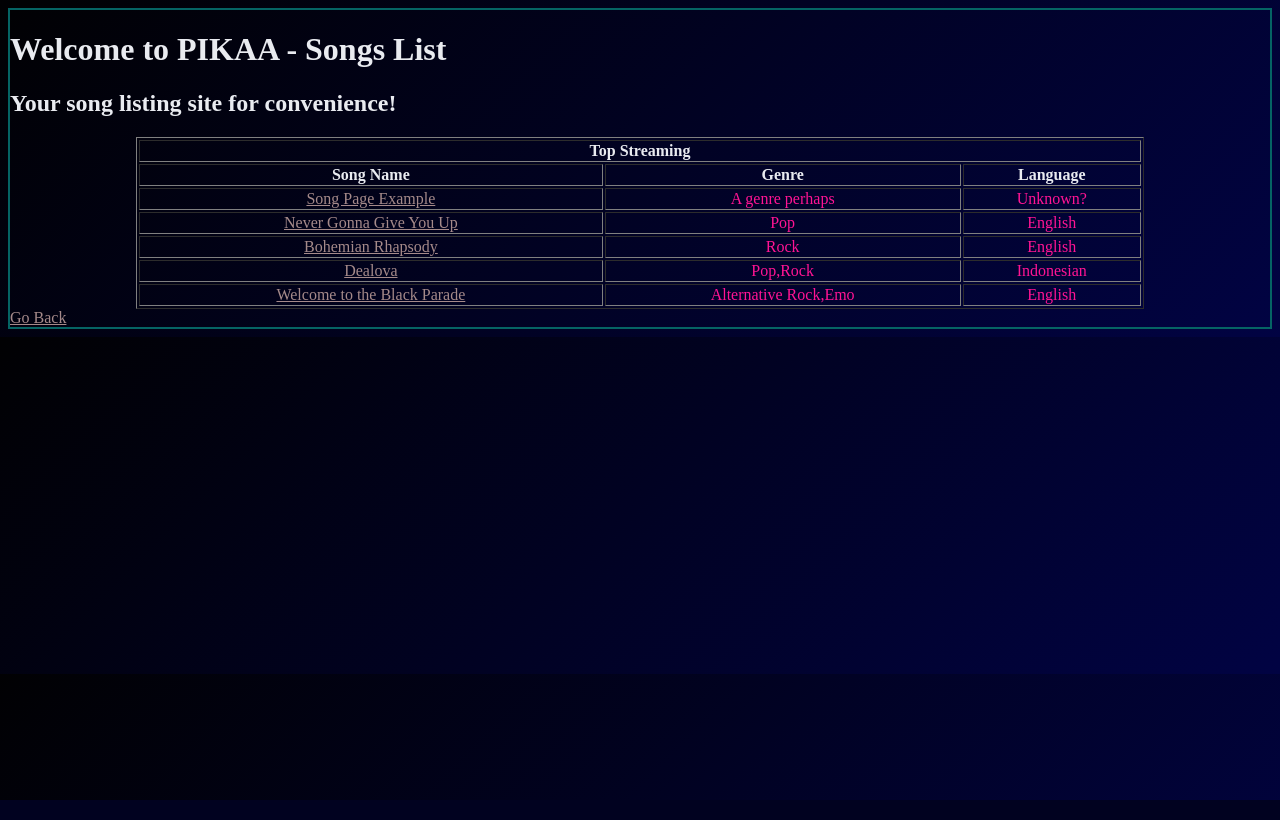
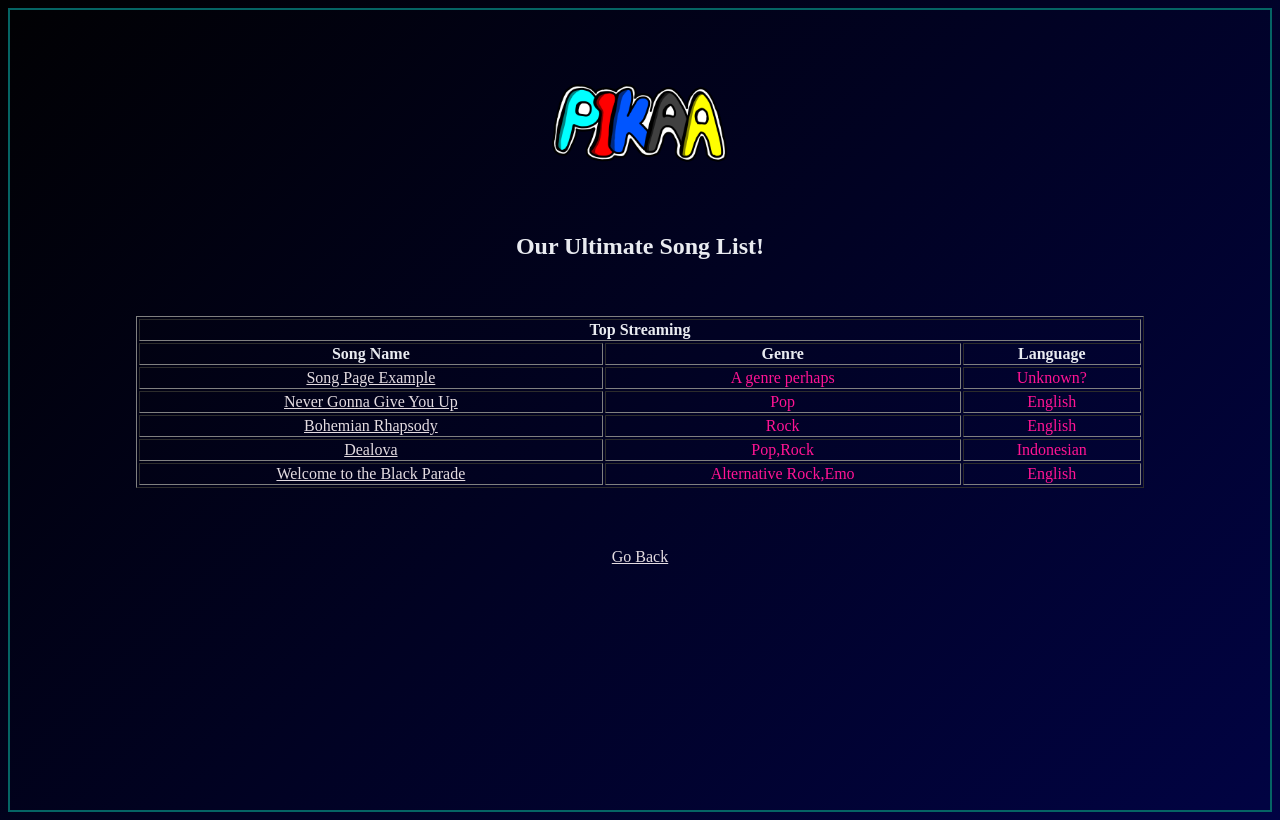
Before and after one commit to PutraDanialzul/pikaa, a PHP site: page /songs/ in a window 1280 px wide. Run offline with PHP 8.4, Linux system fonts and the light colour scheme.

Commit message:
decorate song listing

```diff
--- a/feedback/thank.html
+++ b/feedback/thank.html
@@ -8,7 +8,7 @@
 	<body>
 		<div style="text-align: center;">
 		<h1>Thank you</h1>
-		<p>Go back to <a href="/"> <img src="/media/pikaa.png" alt="PIKAA Logo" width=200> </a></p>
+		<p>Go back to <a href="/"> <img src="/media/pikaa.png" alt="PIKAA Logo" width=200> </a> </p>
         </div>
 	</body>
 </html>
--- a/index.html
+++ b/index.html
@@ -22,6 +22,7 @@
     </div>
     <footer class="footer">
         <p>© 2025 PIKAA. All rights reserved.</p>
+        <p style="opacity: 0.6;">⚙️ Powered by <a href="https://github.com"> github.com </a> & <a href="https://freedns.afraid.org">freedns.afraid.org</p>
     </footer>
     </body>
     </div>
--- a/songs/index.html
+++ b/songs/index.html
@@ -6,11 +6,15 @@
          .info {
              text-align:center;
              color : #FF1493 ;
+
          }
          .center-table {
              margin-left: auto;
              margin-right: auto;
+             margin-top:56px ;
+             margin-bottom: 60px;
          }
+
 
       </style>
         <link rel="stylesheet" href="/styles.css">
@@ -19,13 +23,14 @@
         <meta http-equiv="Pragma" content="no-cache">
         <meta http-equiv="Expires" content="0">
     </head>
-    <body>
+    <body style="text-align: center;">
 
         <h1>
-            Welcome to PIKAA - Songs List
+            <a href="/">
+                <img src="/media/pikaa.png" alt="PIKAA home" width=200 class="logo"></a>
         </h1>
         <h2>
-            Your song listing site for convenience!
+            Our Ultimate Song List!
         </h2>
 
     <table class="center-table" id="song-table" border="1" width="80%" >
@@ -33,16 +38,16 @@
                <th colspan ="3"> Top Streaming  </th>
             </tr>
             <tr>
-               <th><b>Song Name</b> </th><th><b>Genre</b> </th><th><b>Language</b> </th>
+               <th><b>Song Name</b></th><th><b>Genre</b></th><th><b>Language</b> </th>
             </tr>
             <tr class="info">
               <td> <a href="info">Song Page Example</a> </td>
               <td> A genre perhaps </td>
               <td> Unknown? </td>
             </tr>
+
     </table>
-
-        <a href="/">Go Back</a>
+        <a href="/" class="links">Go Back</a>
 
         <script src="song-listing.js"></script>
     </body>
--- a/styles.css
+++ b/styles.css
@@ -2,6 +2,7 @@ body{
     background-color: rgb(1, 1, 19);
     color: rgb(233, 235, 240);
     border: 2px double rgb(5, 100, 100);
+    min-height: 100vh;
     background: linear-gradient(135deg, #010103, #010343);
 }
 .container{
@@ -26,24 +27,25 @@ body{
 .h2{
   font-weight: 400;
   color: #cccccc;
-  margin-bottom: 30px;
 }
 .pikaa{
     width: 200;
 }
 
 .footer{
-    margin-top: 80px;
+    margin-top: 150px;
     color: #888;
     font-size: 0.9em;
+    position: fixed;
+    width: 100%;
 }
 
 a:link {
-color: rgb(165, 138, 138); /* Unvisited link */
+color: rgb(161, 98, 139); /* Unvisited link */
 
 }
 a:visited {
-color: rgb(132, 129, 220); /* Visited link */
+color: rgb(121, 118, 203); /* Visited link */
 }
 a:hover {
 color: rgb(105, 185, 213); /* Mouse over link */
@@ -51,5 +53,22 @@ transform: scale(1.05);
 padding: 10px, 20px;
 }
 a:active {
-color: orangered; /* Selected link */
+color: rgb(68, 216, 202); /* Selected link */
 }
+
+.logo{
+    display: block;
+    margin: auto;
+    text-align: center;
+    max-width: 180px;
+    cursor: pointer;
+    transition: opacity 0.8s ease-in-out;
+}
+.logo:hover{
+    opacity: 0.5;
+    transform:scale(1.10) ;
+}
+
+a:link{
+color: rgb(228, 220, 225);
+}
```
Also changed, not shown: songs/welcome_to_the_black_parade-my_chemical_romance - Copy/lyrics.txt (renamed from songs/welcome_to_the_black_parade-my_chemical_romance/lyrics.txt).
